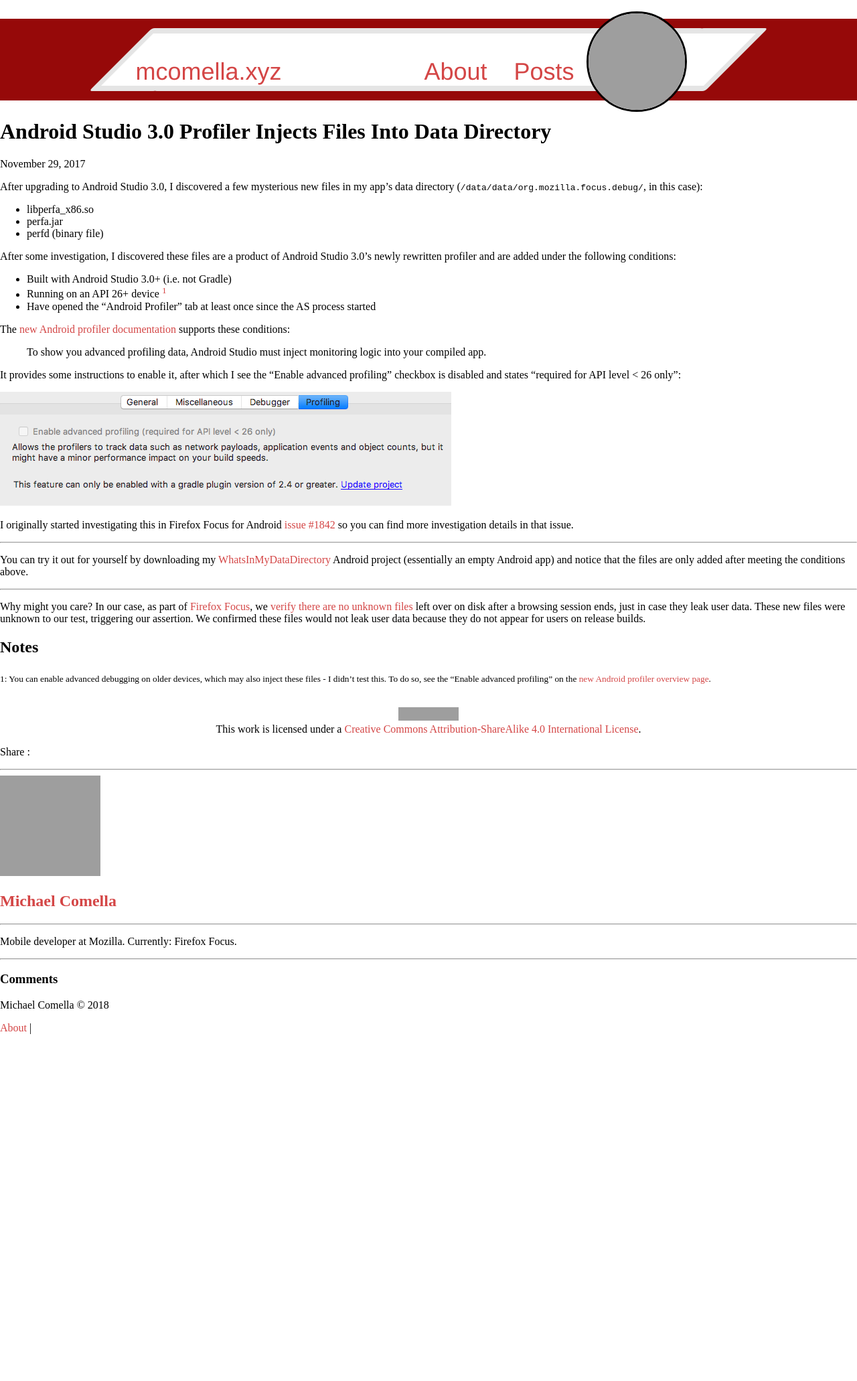
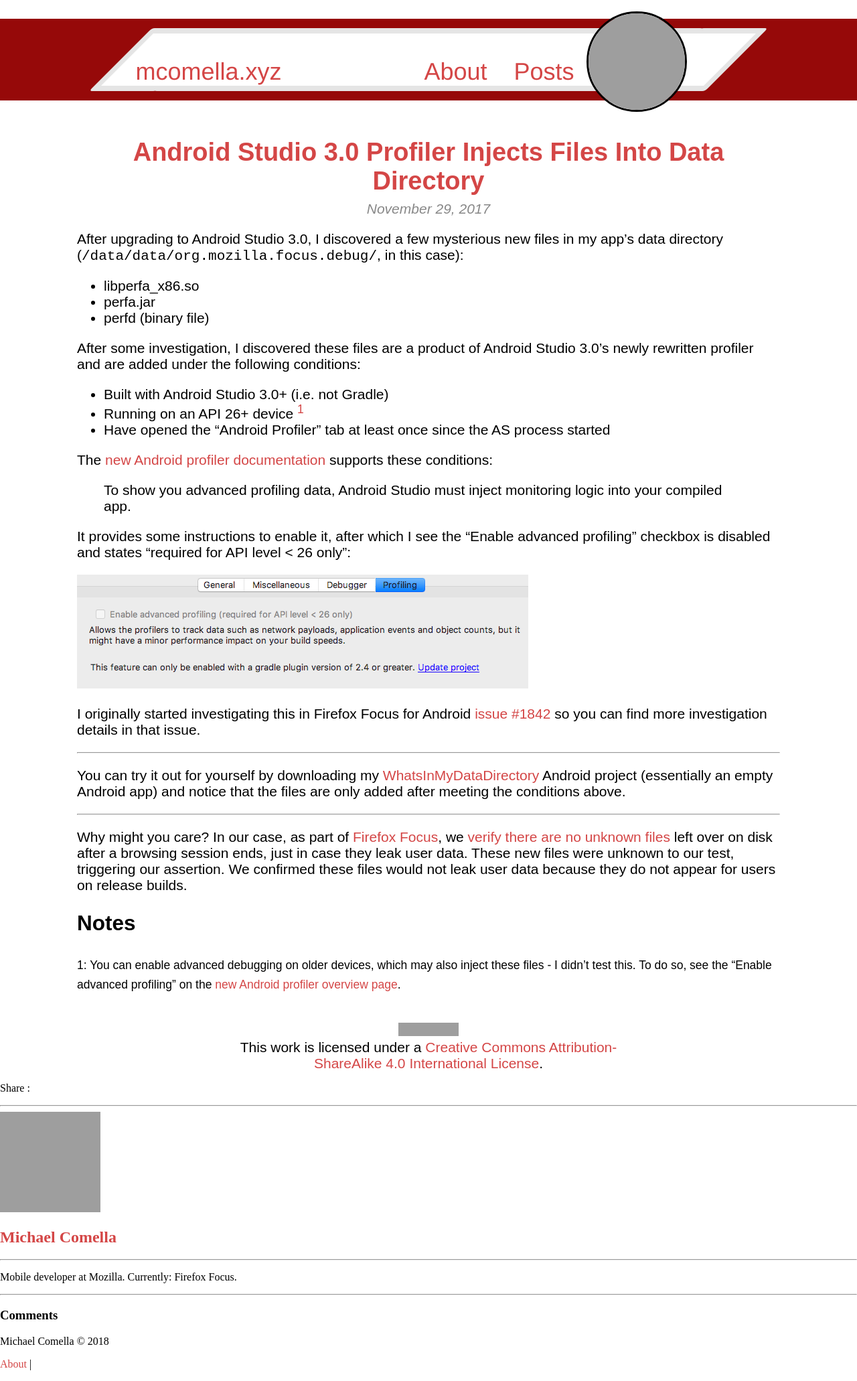
Before and after one commit to mcomella/mcomella.github.com, a Jekyll site: the page built from _posts/2017-11-29-as-3-profiler-injects-files.md, in a window 1280 px wide. Shown: the whole page at 67% size. Built offline with Jekyll 4.4.1, drawn with Linux system fonts in a browser that asks for light colours; comment, search, counter and statistics services are not loaded; before the commit the page ends 1560 px from its top, so only the background shows below that; grey boxes are pictures that could not be loaded.

Commit message:
Post top-margin, width, title, date styles.

```diff
--- a/css/redesign.css
+++ b/css/redesign.css
@@ -12,15 +12,21 @@
     text-decoration: none;
 }
 
-.banner, a, a:visited {
+.banner, a, a:visited, .post-title {
     color: #D44646;
     /* #D61E1E */
+}
+
+.post-date {
+    color: #888888;
+    font-style: italic;
+    font-weight: lighter;
 }
 
 header {
     display: flex;
     height: 122px;
-    margin: 28px 0;
+    margin: 28px 0 56px 0;
 
     background: #960909;
 
@@ -31,7 +37,7 @@
 .banner {
     display: flex;
     box-sizing: border-box;
-    height: 94px;
+    height: 94px; /* margins are 1/2 header margins. */
     padding: 0 0 3px 0;
 
     background: white;
@@ -113,7 +119,21 @@
 
 }
 
-.post-time {
-    color: #999999;
-    font-style: italic;
+.content {
+    margin: 0 auto;
+    font-family: sans-serif;
 }
+
+.post {
+    max-width: 1050px;
+    font-size: 21px;
+}
+
+.post-title, .post-date {
+    margin-bottom: 8px;
+    text-align: center;
+}
+
+.post-title {
+    font-size: 38px;
+}
```
